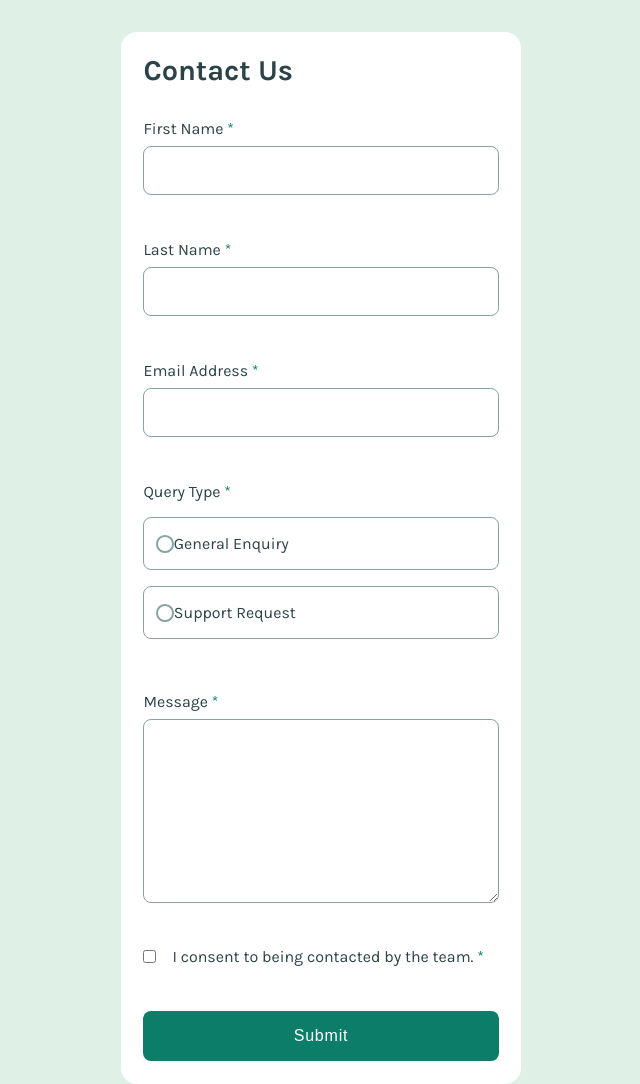
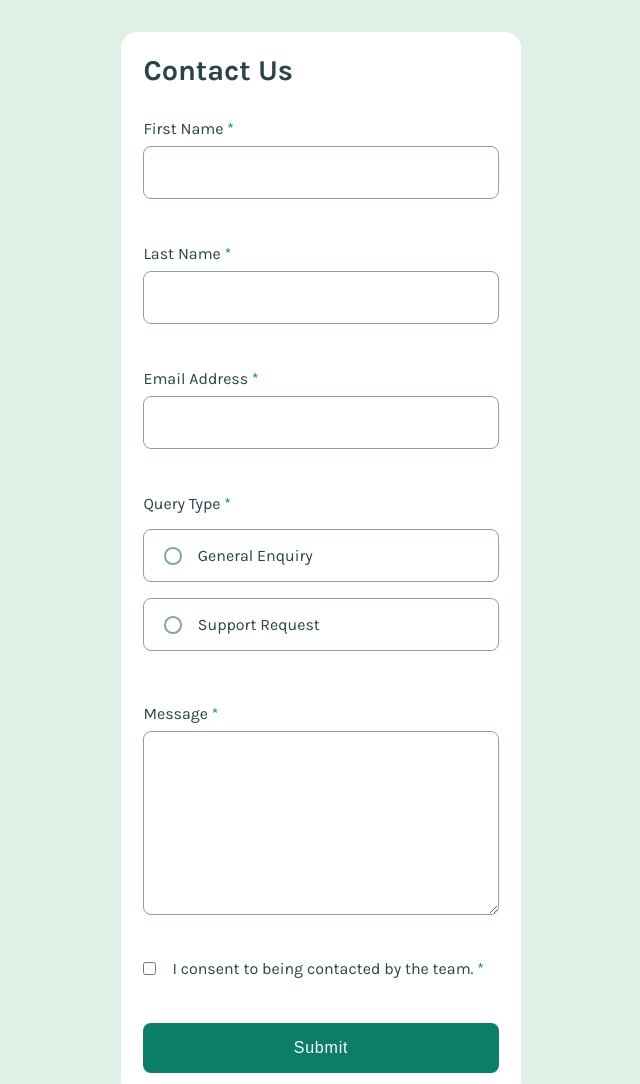
Before and after one commit to antelopest/contact-form, a website built with Vite: page index.html in a window 1280 px wide. Shown: the top 1084 px of the page, without its empty margins (319-959 px from the left). Built offline with nearby package versions, Linux system fonts and the light colour scheme.

Commit message:
main change main.css

```diff
--- a/src/main.css
+++ b/src/main.css
@@ -94,6 +94,7 @@ body {
 .contact__form-input {
   font-family: var(--font-family), sans-serif;
   padding: 1rem;
+  font: inherit;
   border-radius: 0.5rem;
   cursor: pointer;
   border: 1px solid var(--color-grey-500);
@@ -149,6 +150,7 @@ body {
   height: 0.6rem;
   width: 0.6rem;
   outline-offset: 2px;
+  margin: 0 1rem 0 0.5rem;
   outline: 2px solid var(--color-grey-500);
   background-color: var(--color-white);
 }
```
